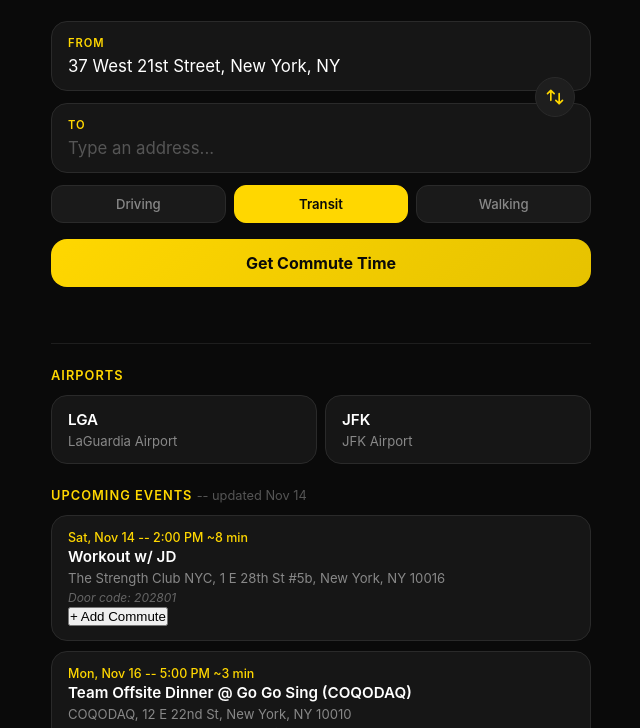
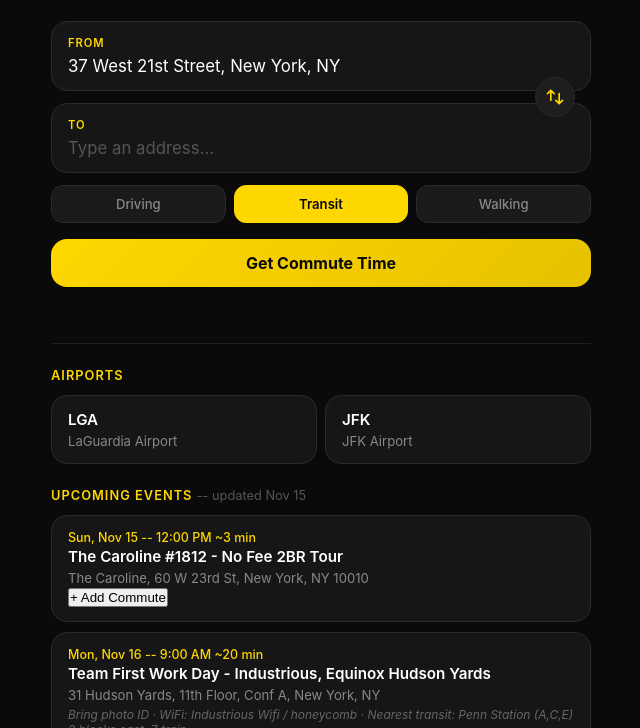
Before and after one commit to mavvie-droid/commute-calculator, a plain HTML site: page index.html in a window 1280 px wide. Shown: the part 72-800 px from the top of the page, without its empty margins (319-959 px from the left). Drawn offline with Linux system fonts and the light colour scheme.

Commit message:
Refresh events 2026-11-15
- Remove past event: Workout w/ JD (Nov 14)
- Add: The Caroline #1812 No Fee 2BR Tour (Nov 15, 12pm, same block ~3 min)
- Add: Team First Work Day at Industrious / Equinox Hudson Yards (Nov 16, 9am, ~20 min)
- Keep all existing upcoming events (Nov 16–24)
- Update 'updated' date to Nov 15

Co-Authored-By: Claude Sonnet 4.6 <noreply@anthropic.com>
Claude-Session: https://claude.ai/code/session_01YDown2jYpPs51a2tMescCR

```diff
--- a/index.html
+++ b/index.html
@@ -279,14 +279,20 @@
     </a>
   </div>
 
-  <p class="section-title">Upcoming Events <span style="color:#555; font-weight:400; text-transform:none; letter-spacing:0;">-- updated Nov 14</span></p>
+  <p class="section-title">Upcoming Events <span style="color:#555; font-weight:400; text-transform:none; letter-spacing:0;">-- updated Nov 15</span></p>
 
   <!-- EVENTS_START -->
-  <a class="event-card cat-fitness" data-start="2026-11-14T14:00:00" data-end="2026-11-14T15:00:00" data-address="The Strength Club NYC, 1 E 28th St #5b, New York, NY 10016" onclick="openEvent('The Strength Club NYC, 1 E 28th St #5b, New York, NY 10016')">
-    <div class="event-date">Sat, Nov 14 -- 2:00 PM <span class="eta-badge">~8 min</span></div>
-    <div class="event-name">Workout w/ JD</div>
-    <div class="event-address">The Strength Club NYC, 1 E 28th St #5b, New York, NY 10016</div>
-    <div class="event-note">Door code: 202801</div>
+  <a class="event-card" data-start="2026-11-15T12:00:00" data-end="2026-11-15T12:30:00" data-address="The Caroline, 60 W 23rd St, New York, NY 10010" onclick="openEvent('The Caroline, 60 W 23rd St, New York, NY 10010')">
+    <div class="event-date">Sun, Nov 15 -- 12:00 PM <span class="eta-badge">~3 min</span></div>
+    <div class="event-name">The Caroline #1812 - No Fee 2BR Tour</div>
+    <div class="event-address">The Caroline, 60 W 23rd St, New York, NY 10010</div>
+    <button class="commute-btn" onclick="event.stopPropagation(); addCommute(this)">+ Add Commute</button>
+  </a>
+  <a class="event-card cat-work" data-start="2026-11-16T09:00:00" data-end="2026-11-16T16:30:00" data-address="Industrious, Equinox Hudson Yards, 31 Hudson Yards, 11th Floor, New York, NY" onclick="openEvent('Industrious, Equinox Hudson Yards, 31 Hudson Yards, New York, NY')">
+    <div class="event-date">Mon, Nov 16 -- 9:00 AM <span class="eta-badge">~20 min</span></div>
+    <div class="event-name">Team First Work Day - Industrious, Equinox Hudson Yards</div>
+    <div class="event-address">31 Hudson Yards, 11th Floor, Conf A, New York, NY</div>
+    <div class="event-note">Bring photo ID · WiFi: Industrious Wifi / honeycomb · Nearest transit: Penn Station (A,C,E) 2 blocks east; 7 train</div>
     <button class="commute-btn" onclick="event.stopPropagation(); addCommute(this)">+ Add Commute</button>
   </a>
   <a class="event-card cat-social" data-start="2026-11-16T17:00:00" data-end="2026-11-16T19:00:00" data-address="COQODAQ, 12 E 22nd St, New York, NY 10010" onclick="openEvent('COQODAQ, 12 E 22nd St, New York, NY 10010')">
```
